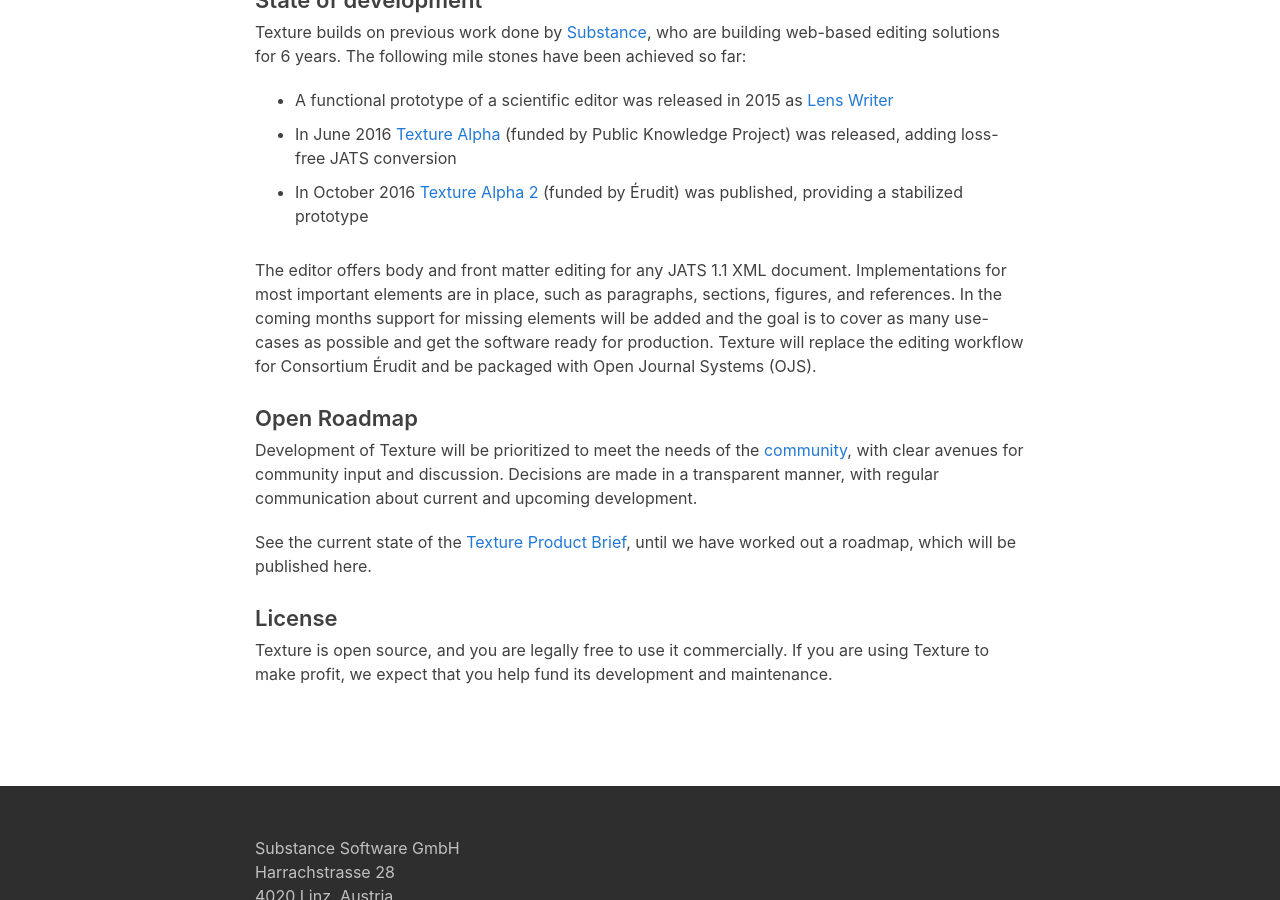
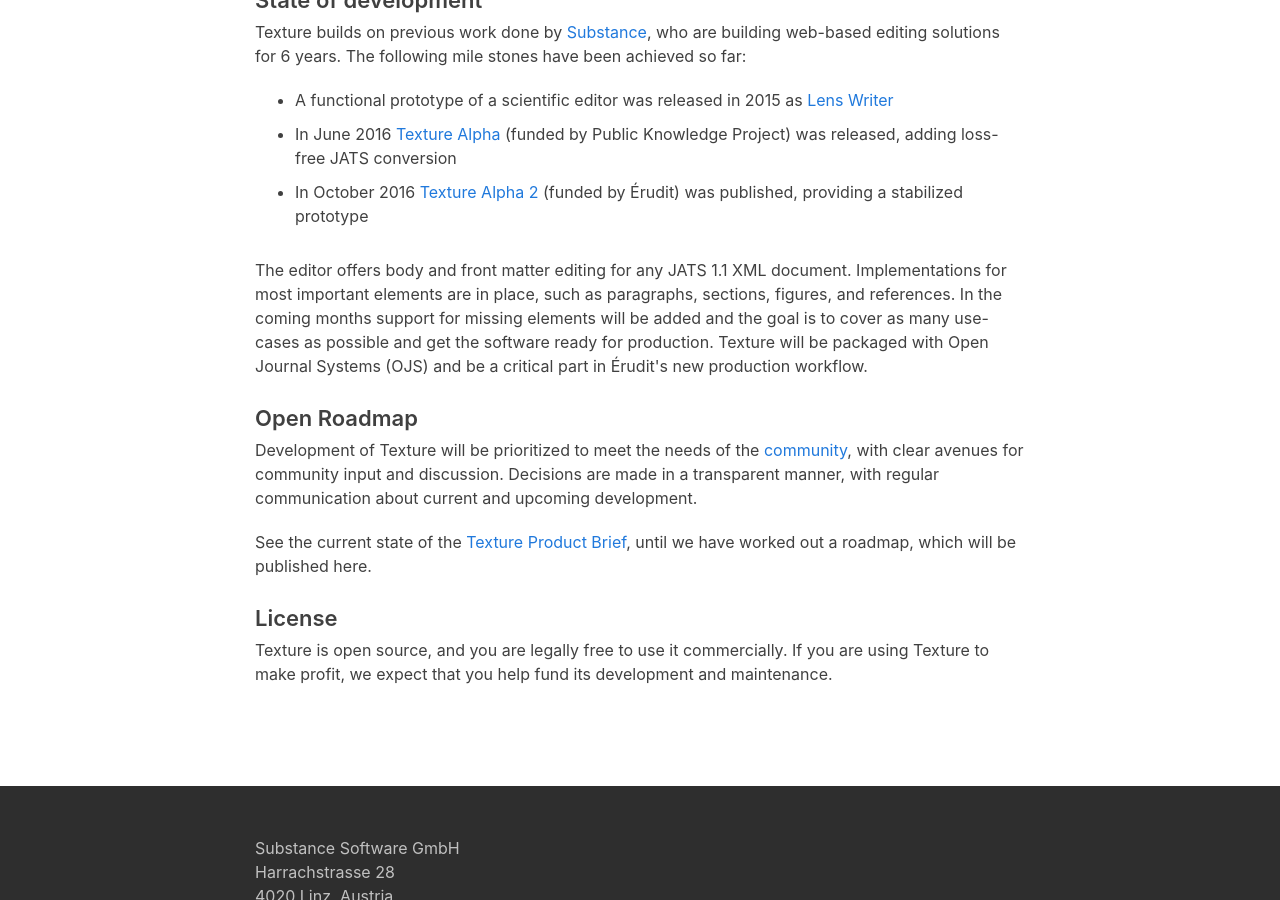
Before and after one commit to substance/substance.github.com, a Jekyll site: the page built from texture/index.html, in a window 1280 px wide and 900 px high, scrolled down 1316 px. Built offline with Jekyll 4.4.1, drawn with Linux system fonts in a browser that asks for light colours.

Commit message:
Some wording.

```diff
--- a/texture/index.html
+++ b/texture/index.html
@@ -32,7 +32,7 @@
       <li>In October 2016 <a href="https://github.com/substance/texture/releases/tag/v1.0.0-alpha.2">Texture Alpha 2</a> (funded by Érudit) was published, providing a stabilized prototype</li>
     </ul>
     <p>
-      The editor offers body and front matter editing for any JATS 1.1 XML document. Implementations for most important elements are in place, such as paragraphs, sections, figures, and references. In the coming months support for missing elements will be added and the goal is to cover as many use-cases as possible and get the software ready for production. Texture will replace the editing workflow for Consortium Érudit and be packaged with Open Journal Systems (OJS).
+      The editor offers body and front matter editing for any JATS 1.1 XML document. Implementations for most important elements are in place, such as paragraphs, sections, figures, and references. In the coming months support for missing elements will be added and the goal is to cover as many use-cases as possible and get the software ready for production. Texture will be packaged with Open Journal Systems (OJS) and be a critical part in Érudit's new production workflow.
     </p>
 
     <h3>Open Roadmap</h3>
```
